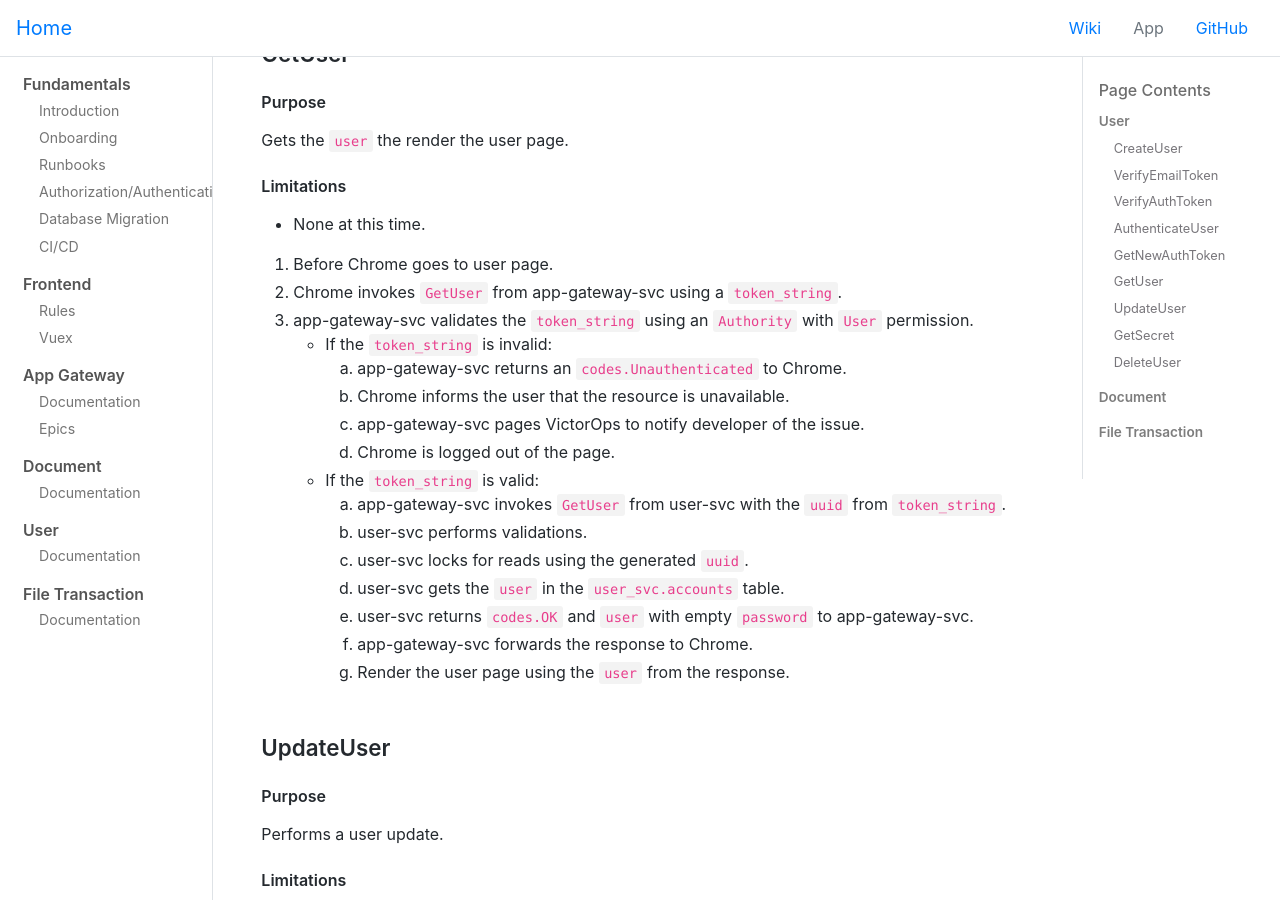
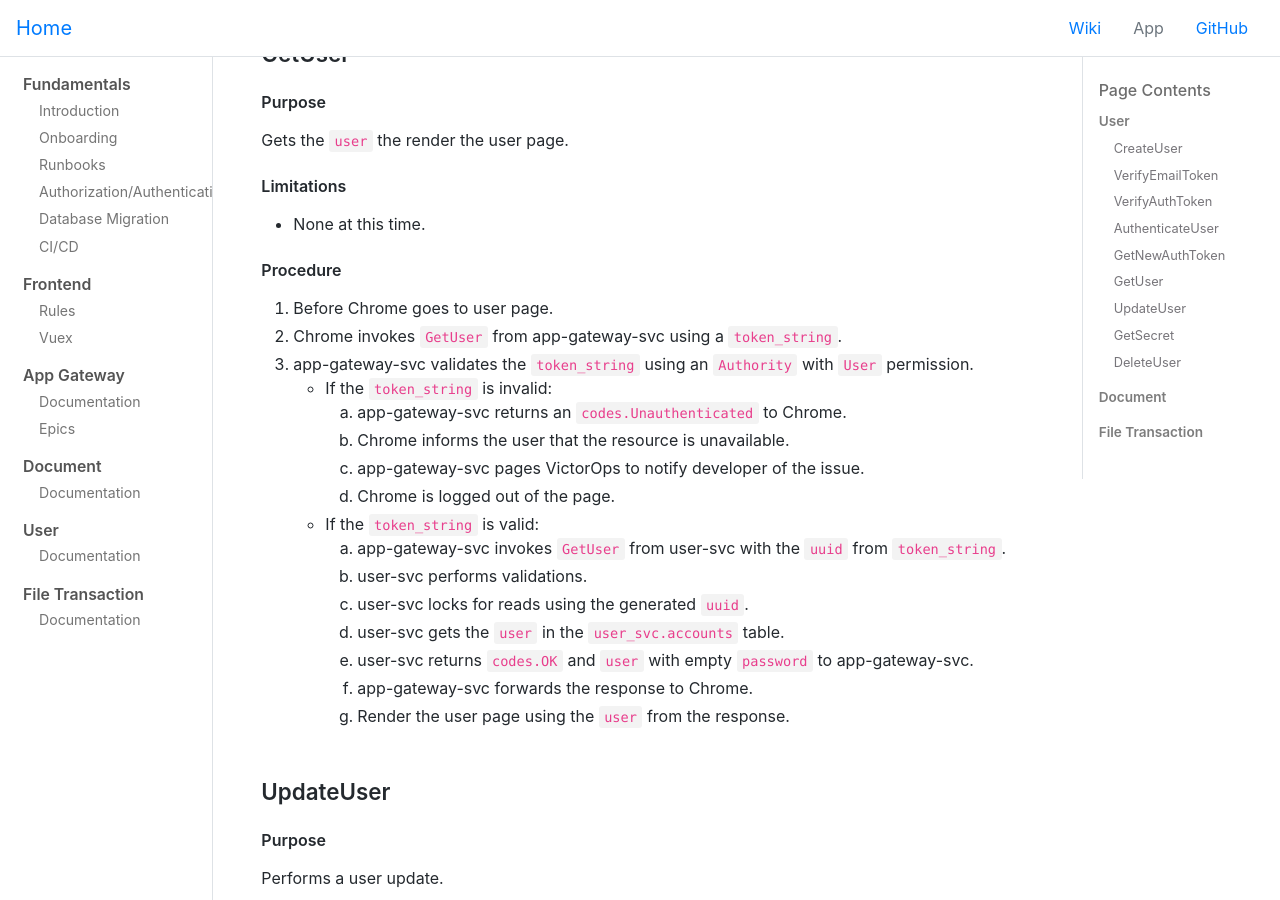
Before and after one commit to hwsc-org/hwsc-org.github.io, a Jekyll site: the page built from wikis/app-gateway-svc/epics.md, in a window 1280 px wide and 900 px high, scrolled down 5416 px. Built offline with Jekyll 4.4.1, drawn with Linux system fonts in a browser that asks for light colours; comment, search, counter and statistics services are not loaded.

Commit message:
Update epics.md

```diff
--- a/wikis/app-gateway-svc/epics.md
+++ b/wikis/app-gateway-svc/epics.md
@@ -179,6 +179,7 @@ Gets the `user` the render the user page.
 #### Limitations
 - None at this time.
 
+#### Procedure
 1. Before Chrome goes to user page.
 2. Chrome invokes `GetUser` from app-gateway-svc using a `token_string`.
 3. app-gateway-svc validates the `token_string` using an `Authority` with `User` permission.
```
